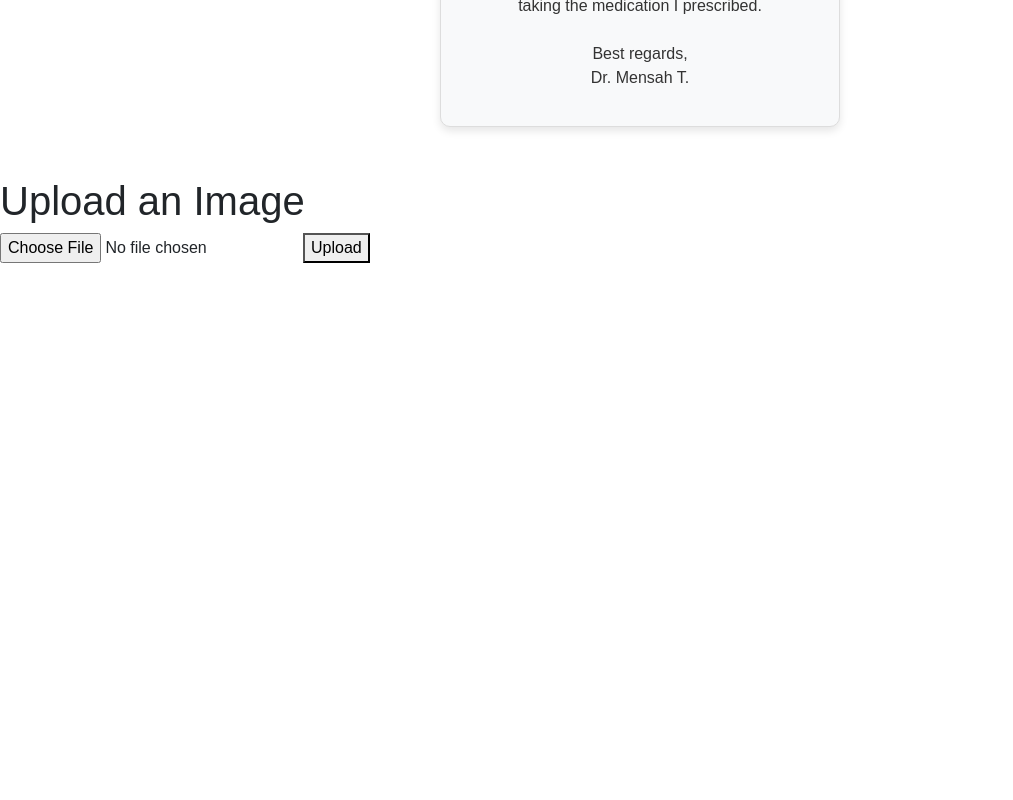
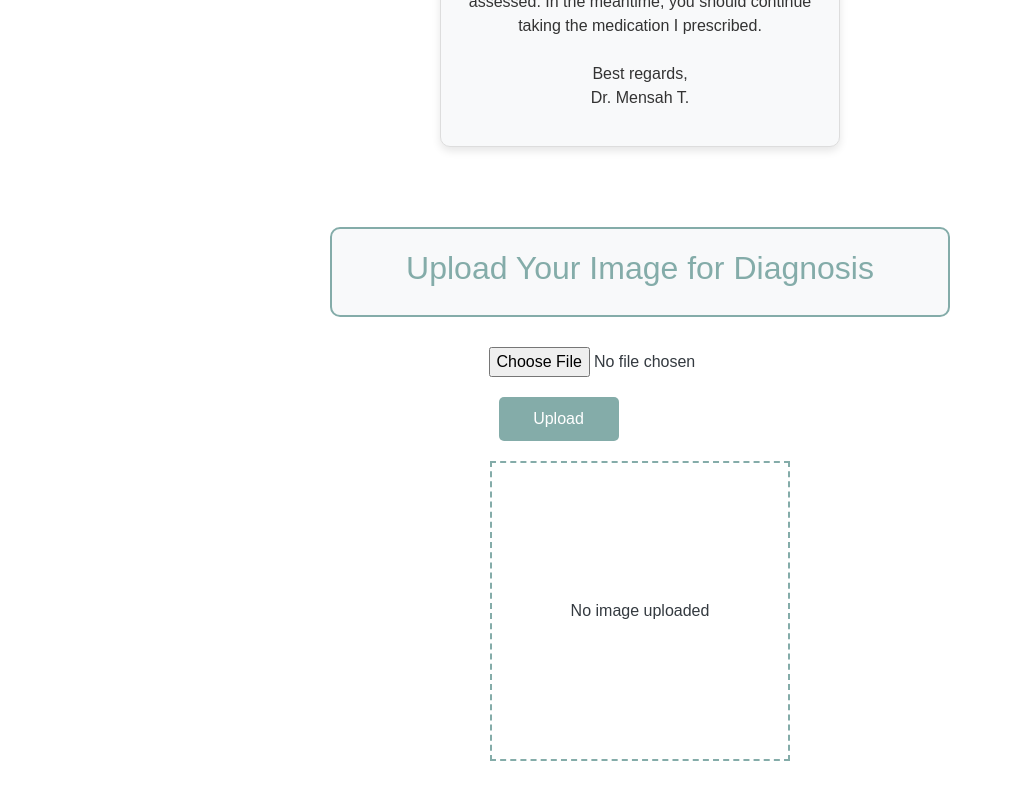
Before and after one commit to Sidd0803/SkinLens, a Next.js app in the folder frontend/: page / in a window 1280 px wide. Shown: the part 684-1484 px from the top of the page, without its empty margins (0-1013 px from the left). Before the commit the page ends 947 px from the top, so only its background shows below. Built offline with nearby package versions, Linux system fonts and the light colour scheme.

Commit message:
diagnosis styling

```diff
--- /dev/null
+++ b/frontend/app/diagnosis/diagnosis.css
@@ -0,0 +1,122 @@
+h2 {
+    color: #84ACA9; /* Consistent hex code casing, removed double semicolon */
+}
+
+.results-section {
+    width: 80%;
+    padding: 20px;
+    border: 2px solid #84ACA9;
+    margin: 10px auto;
+    border-radius: 10px;
+    background-color: #f8f9fa;
+    text-align: center;
+    min-height: 300px; /* Minimum height set to 300px, will grow with more content */
+}
+
+
+.placeholder-content {
+    font-size: 16px; /* Ensure placeholder text size is explicitly set */
+    text-align: center;
+}
+
+/* DiagnosisPage.css */
+.main-container {
+    display: flex;
+    flex-direction: column;
+    align-items: center;
+    padding: 20px;
+    color: #343a40;
+}
+
+.upload-section, .results-section {
+    width: 50%;
+    padding: 20px;
+    border: 2px solid #84ACA9;
+    margin: 10px auto; /* Auto margins for horizontal centering */
+    border-radius: 10px;
+    background-color: #f8f9fa;
+    text-align: center; /* Centers all text within these sections */
+}
+
+.image-placeholder {
+    width: 300px; /* Fixed width for square shape */
+    height: 300px; /* Same value as width to make it a square */
+    display: flex;
+    justify-content: center;
+    align-items: center;
+    border: 2px dashed #84ACA9;
+    margin: 20px auto; /* Center the square horizontally */
+    background-color: #ffffff; /* Optional: Set a background color */
+    overflow: hidden;
+}
+
+.image-preview img {
+    max-width: 100%;
+    max-height: 100%;
+    display: block;
+    object-fit: contain;
+    margin: auto; /* Centers the image within the placeholder */
+}
+
+button {
+    background-color: #84ACA9;
+    color: white;
+    border: none;
+    padding: 10px 20px;
+    border-radius: 5px;
+    cursor: pointer;
+    font-size: 16px;
+    display: block; /* Make the button a block element */
+    margin: 10px auto; /* Auto margin for horizontal centering */
+}
+
+input[type="file"] {
+    display: inline-block; /* Ensures the element is centerable */
+    margin: 20px auto; /* Center the file input horizontally */
+    width: auto; /* Let input decide its width */
+    cursor: pointer;
+}
+
+.form-file {
+    text-align: center; /* Centers the file input */
+}
+
+.button-group {
+    display: flex;
+    justify-content: center; /* Centers the buttons horizontally */
+    gap: 5px; /* Reduces the space between the buttons */
+    width: 100%; /* Ensures the button group takes full width of its parent */
+}
+
+.custom-file-button, button[type="submit"] {
+    padding: 10px 20px; /* Provides padding inside the buttons */
+    border-radius: 5px; /* Rounded corners for aesthetic */
+    font-size: 16px; /* Sets the font size for text within the buttons */
+    cursor: pointer; /* Cursor changes to pointer to indicate it's clickable */
+    border: none; /* Removes the default border */
+    background-color: #84ACA9; /* Background color for the buttons */
+    color: white; /* Text color for the buttons */
+    min-width: 120px; /* Minimum width to ensure readability */
+    max-width: 200px; /* Maximum width to control expansion */
+    margin: 0 10px; /* Centers buttons with a bit of horizontal margin */
+}
+
+.label-description-box {
+    width: 50%; /* Matches width of other sections for consistency */
+    padding: 20px; /* Padding to maintain visual consistency */
+    border: 2px solid #84ACA9; /* Consistent border color and size */
+    margin: 20px auto; /* Center the box and provide spacing around */
+    border-radius: 10px; /* Rounded corners like other containers */
+    background-color: #f8f9fa; /* Consistent background color */
+    text-align: center; /* Center the text inside the box */
+    box-shadow: 0 2px 4px rgba(0,0,0,0.1); /* Subtle shadow for depth */
+    color: #343a40; /* Font color consistent with main container */
+    font-size: 16px; /* Standard font size */
+    white-space: pre-wrap;
+}
+
+/* Optional: More specific styling for labels and descriptions */
+.label-description-box p {
+    margin-bottom: 10px; /* Adds spacing between paragraphs */
+    font-weight: normal; /* Standard font weight for readability */
+}
--- /dev/null
+++ b/frontend/app/diagnosis/labelDescriptions.json
@@ -0,0 +1,10 @@
+{
+    "Actinic Keratosis":"",
+    "Basal Cell Carcinoma":"",
+    "Benign keratosis-like lesions":"",
+    "Dermatofibroma":"",
+    "Melanoma":"",
+    "Melanocytic nevi":"What is Melanocytic nevi? \nNevi is the medical term for a mole. Nevi can appear anywhere on the body. They are benign (non-cancerous) and typically do not require treatment. A very small percentage of nevi may develop a melanom within them. Benign nevi are usually a single color, ranging from skin-colored to dark brown, and are typically round or oval-shaped. Additionally, benign moles are symmetric, and are the size of a pencil eraser or smaller. \nGeneral statistics: \n Melanocytic nevi is very common. The malignant transformation rate of the individual nevus is between 0.00005% to 0.003% per year.",
+    "Squamous Cell Carcinoma":"",
+    "Vascular lesions":""
+  }
--- a/frontend/app/diagnosis/page.jsx
+++ b/frontend/app/diagnosis/page.jsx
@@ -1,10 +1,12 @@
 'use client'
 import React, { useState } from 'react';
-import axios from 'axios';
+import "./diagnosis.css";
+import labelDescriptions from './labelDescriptions.json';
 
 function ImageUpload() {
     const [file, setFile] = useState(null);
     const [label, setLabel] = useState('');
+    const [description, setDescription] = useState('');
     const [imagePreviewUrl, setImagePreviewUrl] = useState('');
 
     const handleFileChange = (event) => {
@@ -22,6 +24,7 @@ function ImageUpload() {
     const handleSubmit = async (event) => {
         event.preventDefault();
         setLabel('');
+        setDescription('');
         if (!file) {
             alert('Please select a file first!');
             return;
@@ -32,26 +35,42 @@ function ImageUpload() {
 
         fetch('http://127.0.0.1:5000', {
         method: 'POST',
-        body: formData
+        body: formData,
         })
     .then(response => response.json())
     .then(data => {
         console.log('Success:', data);
         setLabel(data.label);
+        setDescription(labelDescriptions[data.label]);
     })
     .catch(error => console.error('Error:', error));
     };
 
     return (
-        <div>
-            <h1>Upload an Image</h1>
+        <main className="main-container">
+            <div className="upload-section">
+                <h2>Upload Your Image for Diagnosis</h2>
+            </div>
                 <form onSubmit={handleSubmit}>
                     <input type="file" onChange={handleFileChange} />
                     <button type="submit">Upload</button>
                 </form>
-            {imagePreviewUrl && <img src={imagePreviewUrl} alt="Image preview" style={{ maxWidth: '50%', height: 'auto' }}/>}
-            {label && <p>Label: {label}</p>}
+                <div className="image-placeholder">
+                    {imagePreviewUrl ? (
+                        <div className="image-preview">
+                            <img src={imagePreviewUrl} alt="Uploaded" style={{ maxWidth: '50%', height: 'auto' }} />
                         </div>
+                    ) : (
+                        <div className="placeholder-content">No image uploaded</div>
+                    )}
+                </div>
+                {label && (
+                <div className="label-description-box" style={{ border: '1px solid #ccc', padding: '20px', marginTop: '20px' }}>
+                    <p><strong>Result:</strong> {label}</p>
+                    <p><strong>Description:</strong> {description}</p>
+                </div>
+            )}
+        </main>
     );
 }
 
```
Lines whose indentation alone changed are shown as unchanged.
